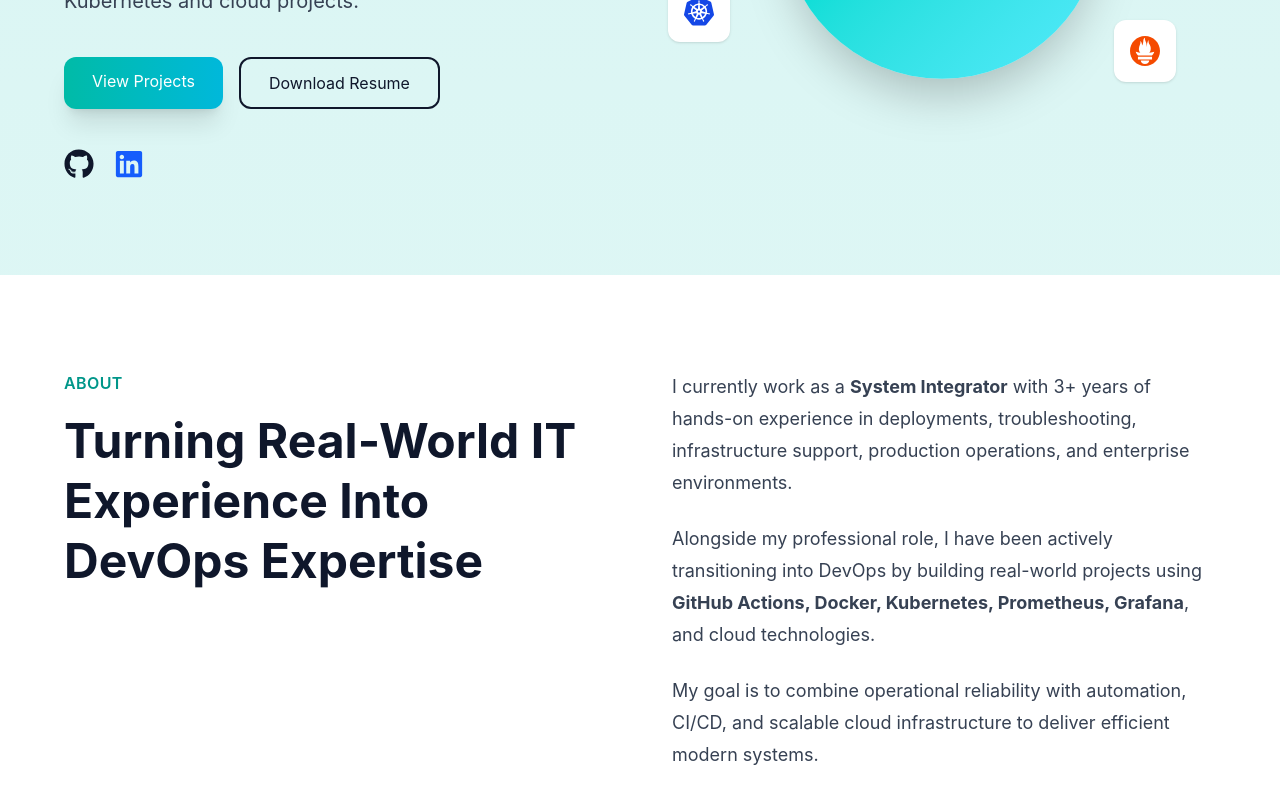
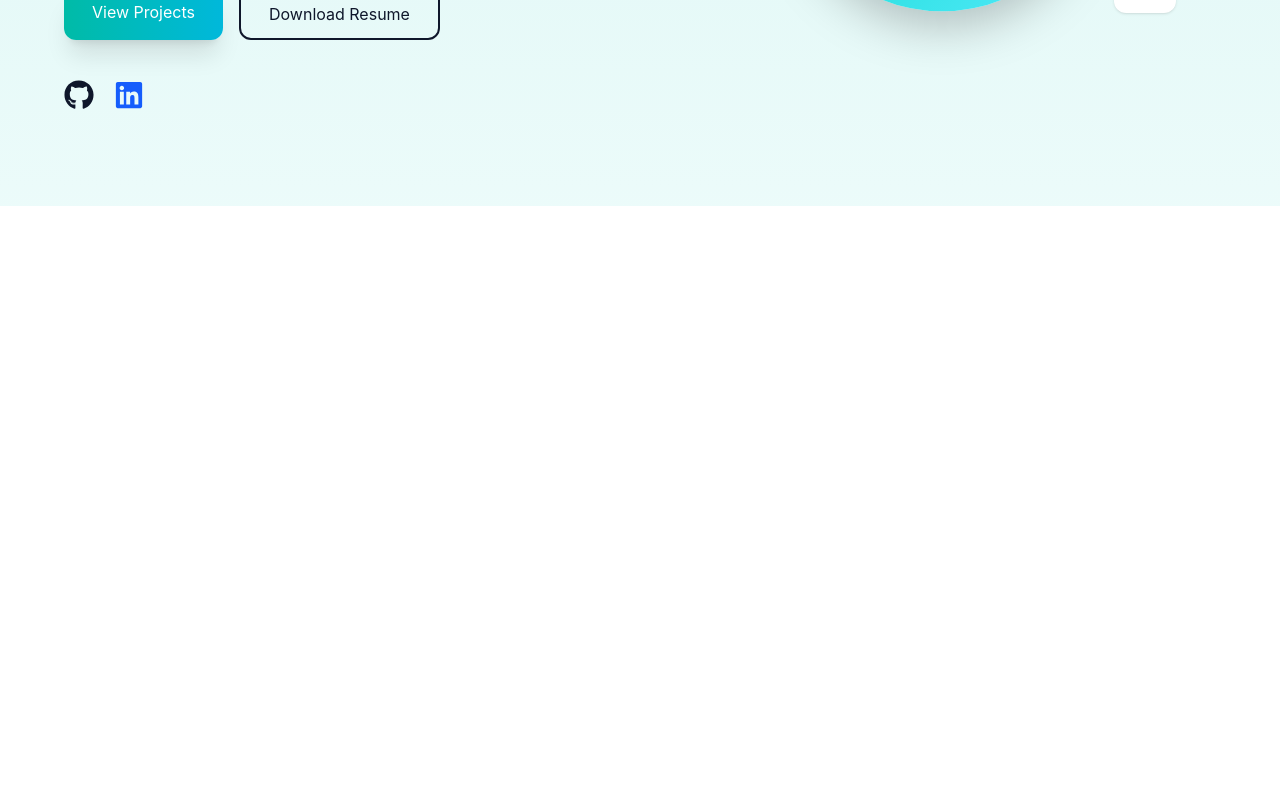
Before and after one commit to Shashikant0187/portfolio-v2, a React (Vite) app: page / in a window 1280 px wide. Shown: the part 500-1297 px from the top of the page. After the commit the page ends 800 px from the top, so only its background shows below. Built offline with nearby package versions, Linux system fonts and the light colour scheme.

Commit message:
Hero section work

```diff
--- a/src/App.jsx
+++ b/src/App.jsx
@@ -12,7 +12,7 @@ function App() {
   const [menuOpen, setMenuOpen] = useState(false);
 
   return (
-    <div className="bg-gradient-to-b from-[#d9f5f3] to-[#eefcfb] text-slate-900 overflow-x-hidden">
+    <div className="h-screen overflow-y-scroll snap-y snap-mandatory scroll-smooth bg-gradient-to-b from-[#d9f5f3] to-[#eefcfb] text-slate-900">
       <Navbar menuOpen={menuOpen} setMenuOpen={setMenuOpen} />
       <Hero />
       <About />
--- a/src/components/About.jsx
+++ b/src/components/About.jsx
@@ -5,7 +5,7 @@ import { motion } from "framer-motion";
 function About() {
 return (
 <motion.section id="about" initial={{ opacity: 0, y: 50 }} whileInView={{ opacity: 1, y: 0 }} transition={{ duration:
-  0.7 }} viewport={{ once: true }} className="px-8 md:px-16 py-24 bg-white grid md:grid-cols-2 gap-16">
+  0.7 }} viewport={{ once: true }} className="px-8 md:px-16 py-24 bg-white grid md:grid-cols-2 gap-16 snap-start min-h-screen">
   {/* Left */}
   <div>
     <p className="text-teal-600 font-semibold tracking-wide">
--- a/src/components/Contact.jsx
+++ b/src/components/Contact.jsx
@@ -11,7 +11,7 @@ function Contact() {
       whileInView={{ opacity: 1, y: 0 }}
       transition={{ duration: 0.7 }}
       viewport={{ once: true }}
-      className="px-8 md:px-16 py-24 bg-white"
+      className="px-8 md:px-16 py-24 bg-white snap-start"
     >
       <div className="grid md:grid-cols-2 gap-14 items-start">
 
--- a/src/components/Hero.jsx
+++ b/src/components/Hero.jsx
@@ -6,7 +6,7 @@ import { motion } from "framer-motion";
 
 function Hero() {
   return (
-    <section className="px-8 md:px-16 py-24 grid md:grid-cols-2 gap-14 items-center">
+    <section className="px-8 md:px-16 py-24 grid md:grid-cols-2 gap-14 items-center snap-start">
 
       {/* Left */}
       <motion.div
--- a/src/components/Projects.jsx
+++ b/src/components/Projects.jsx
@@ -49,7 +49,7 @@ const projects = [
       whileInView={{ opacity: 1, y: 0 }}
       transition={{ duration: 0.7 }}
       viewport={{ once: true }}
-      className="px-8 md:px-16 py-24 bg-[#0f172a] text-white"
+      className="px-8 md:px-16 py-24 bg-[#0f172a] text-white snap-start min-h-screen"
     >
       <p className="text-teal-400 font-semibold tracking-wide">
         PROJECTS
--- a/src/components/Skills.jsx
+++ b/src/components/Skills.jsx
@@ -37,7 +37,7 @@ const skills = [
       whileInView={{ opacity: 1, y: 0 }}
       transition={{ duration: 0.7 }}
       viewport={{ once: true }}
-      className="px-8 md:px-16 py-24"
+      className="px-8 md:px-16 py-24 snap-start min-h-screen"
     >
       <p className="text-teal-600 font-semibold tracking-wide">
         SKILLS
```
